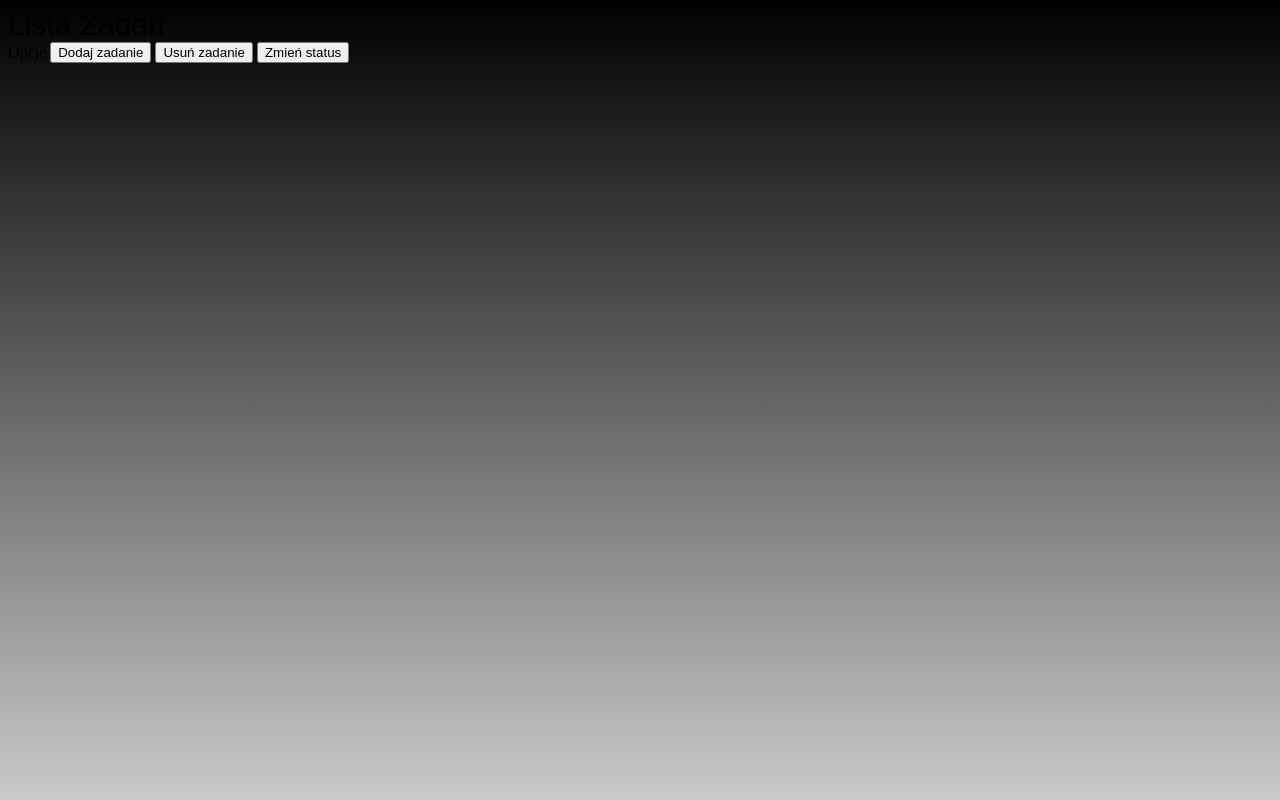
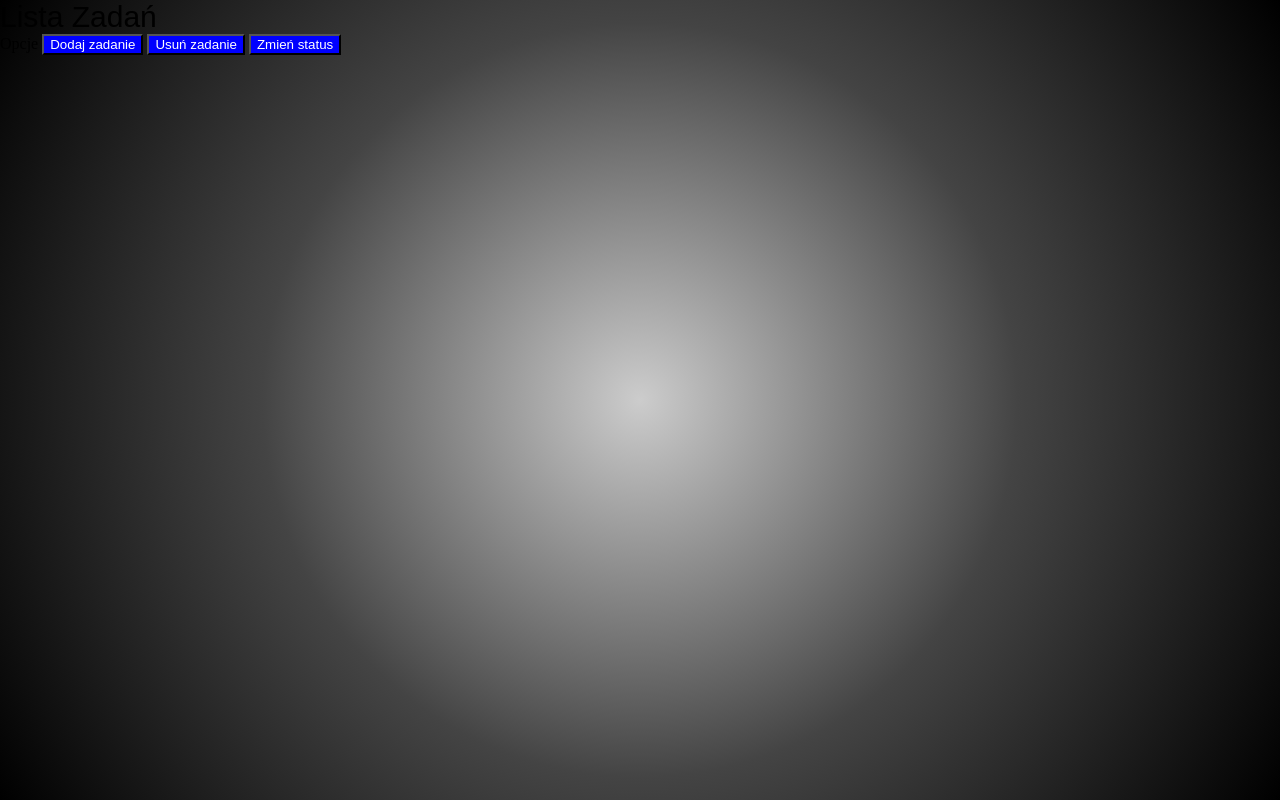
Before and after one commit to AlterGhost44/AlterGhost44.github.io, a plain HTML site: page index.html in a window 1280 px wide. Shown: the top 800 px of the page. Drawn offline with Linux system fonts and the light colour scheme.

Commit message:
Update style.css

```diff
--- a/style.css
+++ b/style.css
@@ -1,7 +1,9 @@
 body {
-background-image: linear-gradient(black, gray, white);
-width: 800px;
-height: 1000px;
+  height: 100vh;
+  margin: 0;
+  background: radial-gradient(circle at center, #cccccc, #444444, #000000);
+  background-attachment: fixed;
+  background-size: cover;
 }
 
 header {
@@ -13,3 +15,7 @@ nav {
 border-radius: 5px
 background-color: E1FAF9;
 }
+
+button {
+background-color: blue;
+color: white;
```
